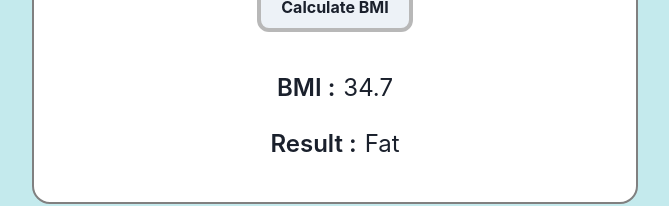
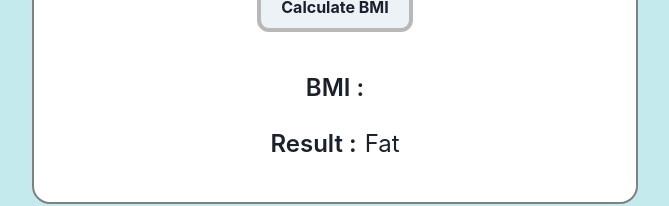
Before and after one commit to parsa-sh/Bmi-Calculator, a React (Vite) app: page / in a window 1280 px wide. Shown: the part 469-675 px from the top of the page, without its empty margins (305-974 px from the left). Built offline with nearby package versions, Linux system fonts and the light colour scheme.

Commit message:
make components show the results

```diff
--- a/src/App.jsx
+++ b/src/App.jsx
@@ -14,6 +14,7 @@ function App() {
   const [height, setHeight] = useState(0);
   const [bmi, setBMI] = useState(null);
 
+
   const calculateBmi = () => {
     const heightInMeter = height / 100;
     const bmiValue = (weight / (heightInMeter * heightInMeter)).toFixed(2);
@@ -27,16 +28,16 @@ function App() {
         <VStack marginTop="50px">
           <HStack>
             <Text fontWeight="500">Height (cm)</Text>
-            <Input placeholder="Enter your height" border="2px solid #b8b8b8" />
+            <Input type="number"  placeholder="Enter your height" border="2px solid #b8b8b8" onChange={(e)=>setHeight(e.target.value)}/>
           </HStack>
           <HStack marginTop="20px">
             <Text fontWeight="500">Weight (kg)</Text>
-            <Input placeholder="Enter your weight"  border="2px solid #b8b8b8"/>
+            <Input type="number"  placeholder="Enter your weight"  border="2px solid #b8b8b8" onChange={(e)=>setWeight(e.target.value)}/>
           </HStack>
-          <Button marginTop="30px" border="4px solid #b8b8b8" borderRadius="12px" padding="20px" fontWeight="700">Calculate BMI</Button>
+          <Button marginTop="30px" border="4px solid #b8b8b8" borderRadius="12px" padding="20px" fontWeight="700" onClick={calculateBmi}>Calculate BMI</Button>
           <HStack marginTop="30px">
             <Text fontWeight="600" fontSize="24px">BMI :</Text>
-            <Text fontSize="24px">34.7</Text>
+            {bmi && <HStack><Text>Your BMI is</Text><Text fontWeight="700" fontSize="18px" bg="#b3b3b387" padding="1px 5px" borderRadius="7px">{bmi}</Text></HStack>}
           </HStack>
           <HStack marginTop="12px">
             <Text fontWeight="600" fontSize="24px">Result :</Text>
```
